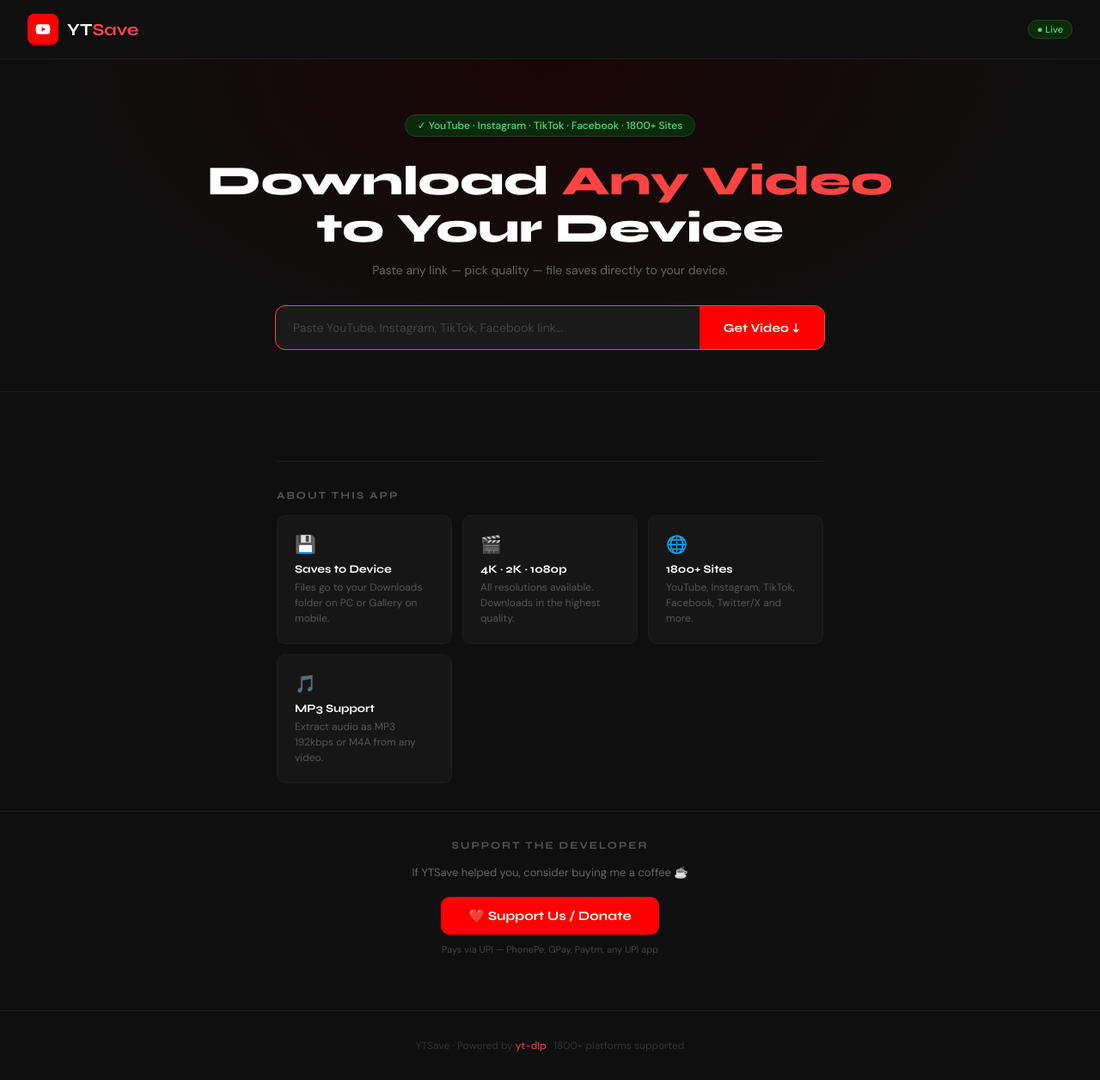
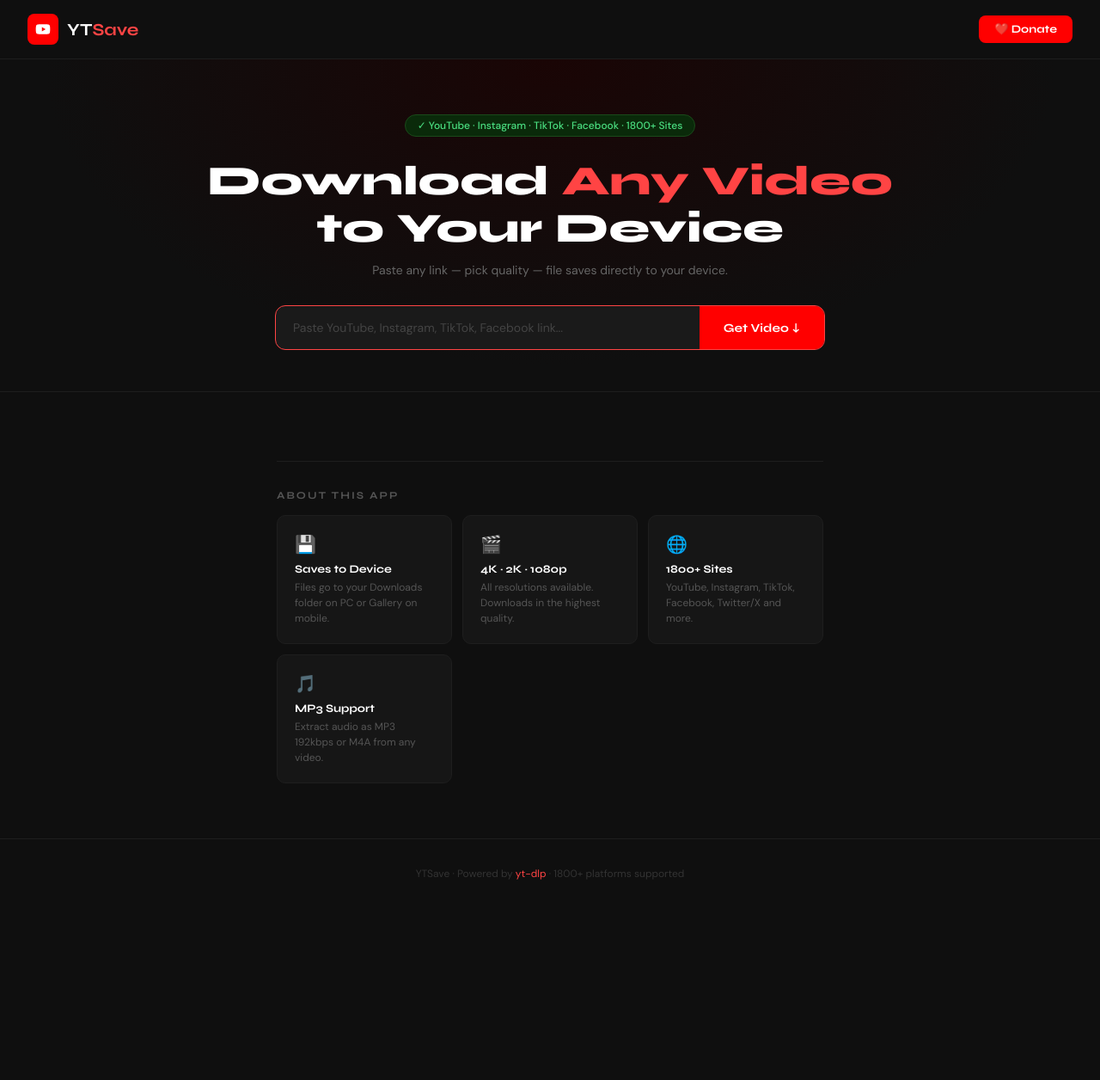
Before and after one commit to akatsukixpain12-stack/yt-downloader, a Flask app: page / in a window 1280 px wide. Shown: the whole page at 86% size. After the commit the page ends 1023 px from the top, so only its background shows below. Run offline with Flask 3, Linux system fonts and the light colour scheme; some libraries are stand-ins or nearby versions.

Commit message:
Fix donate - real UPI payment, navbar button, app selector

```diff
--- a/templates/index.html
+++ b/templates/index.html
@@ -3,7 +3,18 @@
 <head>
   <meta charset="UTF-8"/>
   <meta name="viewport" content="width=device-width, initial-scale=1.0"/>
-  <title>YTSave — Local YouTube Downloader</title>
+  <title>YTSave — Download YouTube, Instagram, TikTok Videos Free</title>
+  <meta name="description" content="Download YouTube, Instagram, TikTok, Facebook videos in 4K, 1080p, 720p or MP3. Free online video downloader. No app needed."/>
+  <meta name="keywords" content="youtube downloader, instagram downloader, tiktok downloader, download youtube video, video downloader, mp3 downloader, 4k downloader, free video downloader"/>
+  <meta name="robots" content="index, follow"/>
+  <meta property="og:title" content="YTSave — Free Video Downloader"/>
+  <meta property="og:description" content="Download videos from YouTube, Instagram, TikTok, Facebook in any quality. Free and fast."/>
+  <meta property="og:type" content="website"/>
+  <meta property="og:url" content="https://ytsave.onrender.com"/>
+  <meta name="twitter:card" content="summary"/>
+  <meta name="twitter:title" content="YTSave — Free Video Downloader"/>
+  <meta name="twitter:description" content="Download YouTube, Instagram, TikTok videos free in 4K, 1080p, MP3."/>
+  <link rel="canonical" href="https://ytsave.onrender.com"/>
   <link href="https://fonts.googleapis.com/css2?family=Syne:wght@400;700;800&family=DM+Sans:wght@400;500&display=swap" rel="stylesheet"/>
   <style>
     *, *::before, *::after { box-sizing: border-box; margin: 0; padding: 0; }
@@ -20,6 +31,8 @@
     .logo-text { font-family: 'Syne', sans-serif; font-size: 20px; font-weight: 700; color: #fff; }
     .logo-text span { color: #FF4444; }
     .local-badge { background: #0a2a0a; border: 1px solid #1a4a1a; color: #4ade80; font-size: 11px; font-weight: 500; padding: 3px 10px; border-radius: 20px; }
+    .btn-donate-nav { background: #FF0000; border: none; color: #fff; padding: 8px 18px; border-radius: 8px; font-family: 'Syne', sans-serif; font-weight: 700; font-size: 13px; cursor: pointer; transition: background .2s; display: flex; align-items: center; gap: 6px; }
+    .btn-donate-nav:hover { background: #cc0000; }
 
     .hero {
       text-align: center; padding: 4rem 2rem 3rem;
@@ -114,7 +127,7 @@
     </div>
     <span class="logo-text">YT<span>Save</span></span>
   </div>
-  <span class="local-badge">● Live</span>
+  <button class="btn-donate-nav" onclick="openDonate()">❤️ Donate</button>
 </nav>
 
 <section class="hero">
@@ -181,105 +194,154 @@
   </div>
 </div>
 
-<!-- DONATE SECTION -->
-<div style="text-align:center;padding:2rem 1rem;border-top:1px solid #1e1e1e;">
-  <p style="font-family:'Syne',sans-serif;font-size:12px;font-weight:700;text-transform:uppercase;letter-spacing:2px;color:#555;margin-bottom:1rem;">Support the Developer</p>
-  <p style="font-size:13px;color:#666;margin-bottom:1.25rem;">If YTSave helped you, consider buying me a coffee ☕</p>
-  <button onclick="donate()" style="background:#FF0000;border:none;color:#fff;padding:13px 32px;border-radius:10px;font-family:'Syne',sans-serif;font-weight:700;font-size:15px;cursor:pointer;transition:background .2s;">
-    ❤️ Support Us / Donate
-  </button>
-  <p style="font-size:11px;color:#444;margin-top:10px;">Pays via UPI — PhonePe, GPay, Paytm, any UPI app</p>
-</div>
+<!-- DONATE MODAL -->
+<div id="donateModal" style="display:none;position:fixed;inset:0;background:rgba(0,0,0,.88);z-index:999;align-items:center;justify-content:center;padding:16px;">
+  <div style="background:#161616;border:1px solid #2a2a2a;border-radius:16px;padding:2rem;max-width:380px;width:100%;text-align:center;position:relative;">
+    <button onclick="closeModal()" style="position:absolute;top:12px;right:16px;background:none;border:none;color:#666;font-size:22px;cursor:pointer;line-height:1;">✕</button>
 
-<!-- DONATE MODAL -->
-<div id="donateModal" style="display:none;position:fixed;inset:0;background:rgba(0,0,0,.85);z-index:999;align-items:center;justify-content:center;">
-  <div style="background:#161616;border:1px solid #2a2a2a;border-radius:16px;padding:2rem;max-width:360px;width:90%;text-align:center;position:relative;">
-    <button onclick="closeModal()" style="position:absolute;top:12px;right:16px;background:none;border:none;color:#666;font-size:20px;cursor:pointer;">✕</button>
-    <div id="donateContent">
-      <div style="font-size:36px;margin-bottom:12px;">❤️</div>
-      <h2 style="font-family:'Syne',sans-serif;font-size:20px;font-weight:800;margin-bottom:8px;">Support YTSave</h2>
-      <p style="font-size:13px;color:#666;margin-bottom:20px;">Choose an amount to donate via UPI</p>
+    <!-- Step 1: Choose amount -->
+    <div id="stepAmount">
+      <div style="font-size:38px;margin-bottom:10px;">❤️</div>
+      <h2 style="font-family:'Syne',sans-serif;font-size:20px;font-weight:800;margin-bottom:6px;">Support YTSave</h2>
+      <p style="font-size:13px;color:#666;margin-bottom:20px;">Your donation keeps this free for everyone</p>
+      <div style="display:grid;grid-template-columns:1fr 1fr;gap:10px;margin-bottom:14px;">
+        <button class="amt-btn" onclick="pickAmt(10,this)">₹10</button>
+        <button class="amt-btn" onclick="pickAmt(20,this)">₹20</button>
+        <button class="amt-btn" onclick="pickAmt(50,this)">₹50</button>
+        <button class="amt-btn" onclick="pickAmt(100,this)">₹100</button>
+      </div>
+      <div style="display:flex;border:1.5px solid #333;border-radius:8px;overflow:hidden;margin-bottom:18px;background:#111;">
+        <span style="padding:11px 14px;color:#888;font-size:14px;border-right:1px solid #333;">₹</span>
+        <input id="amtInput" type="number" min="1" placeholder="Enter custom amount" oninput="customAmt()" style="flex:1;background:transparent;border:none;outline:none;padding:11px 14px;color:#fff;font-size:14px;font-family:'DM Sans',sans-serif;"/>
+      </div>
+      <button onclick="goToPay()" style="width:100%;background:#FF0000;border:none;color:#fff;padding:14px;border-radius:10px;font-family:'Syne',sans-serif;font-weight:700;font-size:15px;cursor:pointer;margin-bottom:10px;">
+        Continue to Pay ↗
+      </button>
+      <p style="font-size:11px;color:#444;">Opens your UPI app — PhonePe, GPay, Paytm, any UPI</p>
+    </div>
+
+    <!-- Step 2: Open UPI -->
+    <div id="stepPay" style="display:none;">
+      <div style="font-size:38px;margin-bottom:10px;">💳</div>
+      <h2 style="font-family:'Syne',sans-serif;font-size:18px;font-weight:800;margin-bottom:6px;">Pay ₹<span id="payAmt">0</span></h2>
+      <p style="font-size:13px;color:#666;margin-bottom:6px;">UPI ID: <strong style="color:#fff;">7407589434@ybl</strong></p>
+      <p style="font-size:12px;color:#555;margin-bottom:20px;">Tap your preferred app below</p>
+
       <div style="display:grid;grid-template-columns:1fr 1fr;gap:10px;margin-bottom:16px;">
-        <button onclick="setAmount(10)" class="amt-btn">₹10</button>
-        <button onclick="setAmount(20)" class="amt-btn">₹20</button>
-        <button onclick="setAmount(50)" class="amt-btn">₹50</button>
-        <button onclick="setAmount(100)" class="amt-btn">₹100</button>
+        <button class="upi-btn" onclick="openUPI('phonepe')">
+          <span style="font-size:22px;">📱</span><br/>PhonePe
+        </button>
+        <button class="upi-btn" onclick="openUPI('gpay')">
+          <span style="font-size:22px;">🔵</span><br/>Google Pay
+        </button>
+        <button class="upi-btn" onclick="openUPI('paytm')">
+          <span style="font-size:22px;">💙</span><br/>Paytm
+        </button>
+        <button class="upi-btn" onclick="openUPI('any')">
+          <span style="font-size:22px;">📲</span><br/>Any UPI App
+        </button>
       </div>
-      <div style="display:flex;border:1.5px solid #333;border-radius:8px;overflow:hidden;margin-bottom:16px;">
-        <span style="padding:10px 14px;background:#1a1a1a;color:#888;font-size:14px;">₹</span>
-        <input id="amtInput" type="number" min="1" placeholder="Custom amount" style="flex:1;background:transparent;border:none;outline:none;padding:10px;color:#fff;font-size:14px;font-family:'DM Sans',sans-serif;"/>
-      </div>
-      <button onclick="payNow()" style="width:100%;background:#FF0000;border:none;color:#fff;padding:14px;border-radius:10px;font-family:'Syne',sans-serif;font-weight:700;font-size:15px;cursor:pointer;">
-        Pay Now via UPI ↗
+      <button onclick="showThanks()" style="width:100%;background:#1a1a1a;border:1px solid #333;color:#888;padding:11px;border-radius:8px;font-size:13px;cursor:pointer;">
+        ✓ I've paid — Show confirmation
       </button>
-      <p style="font-size:11px;color:#444;margin-top:10px;">Opens PhonePe / GPay / Paytm / any UPI app</p>
     </div>
-    <div id="thankYouContent" style="display:none;">
-      <div style="font-size:48px;margin-bottom:16px;">🎉</div>
+
+    <!-- Step 3: Thank you -->
+    <div id="stepThanks" style="display:none;">
+      <div style="font-size:52px;margin-bottom:14px;">🎉</div>
       <h2 style="font-family:'Syne',sans-serif;font-size:22px;font-weight:800;color:#4ade80;margin-bottom:10px;">Thanks for Donating!</h2>
-      <p style="font-size:14px;color:#888;line-height:1.6;">Have a nice day! Your support keeps YTSave running. ❤️</p>
-      <button onclick="closeModal()" style="margin-top:20px;background:#4ade80;border:none;color:#000;padding:12px 28px;border-radius:10px;font-family:'Syne',sans-serif;font-weight:700;font-size:14px;cursor:pointer;">Close</button>
+      <p style="font-size:15px;color:#aaa;line-height:1.7;margin-bottom:20px;">Have a nice day!<br/>Your support keeps YTSave running. ❤️</p>
+      <button onclick="closeModal()" style="background:#4ade80;border:none;color:#000;padding:12px 32px;border-radius:10px;font-family:'Syne',sans-serif;font-weight:700;font-size:15px;cursor:pointer;">Close</button>
     </div>
   </div>
 </div>
 
 <style>
-  .amt-btn {
-    background:#1a1a1a;border:1.5px solid #2a2a2a;color:#fff;
-    padding:10px;border-radius:8px;font-family:'Syne',sans-serif;
-    font-weight:700;font-size:15px;cursor:pointer;transition:all .15s;
-  }
-  .amt-btn:hover,.amt-btn.active{border-color:#FF4444;background:#200a0a;color:#FF4444;}
+  .amt-btn { background:#1a1a1a;border:1.5px solid #2a2a2a;color:#fff;padding:11px;border-radius:8px;font-family:'Syne',sans-serif;font-weight:700;font-size:15px;cursor:pointer;transition:all .15s; }
+  .amt-btn:hover,.amt-btn.active { border-color:#FF4444;background:#200a0a;color:#FF4444; }
+  .upi-btn { background:#1a1a1a;border:1.5px solid #2a2a2a;color:#fff;padding:14px 10px;border-radius:10px;font-family:'DM Sans',sans-serif;font-size:13px;font-weight:600;cursor:pointer;transition:all .15s; }
+  .upi-btn:hover { border-color:#FF4444;background:#200a0a; }
 </style>
 
 <footer><p>YTSave · Powered by <span>yt-dlp</span> · 1800+ platforms supported</p></footer>
 
 <script>
   const UPI_ID = '7407589434@ybl';
-  const PAYEE_NAME = 'YTSave';
-  let selectedAmt = 0;
+  const PAYEE = 'YTSave';
+  let donateAmt = 0;
 
-  function donate() {
+  function openDonate() {
+    donateAmt = 0;
+    document.getElementById('amtInput').value = '';
+    document.querySelectorAll('.amt-btn').forEach(b => b.classList.remove('active'));
+    show('stepAmount'); hide('stepPay'); hide('stepThanks');
     document.getElementById('donateModal').style.display = 'flex';
-    document.getElementById('donateContent').style.display = 'block';
-    document.getElementById('thankYouContent').style.display = 'none';
   }
 
   function closeModal() {
     document.getElementById('donateModal').style.display = 'none';
-    document.getElementById('amtInput').value = '';
-    selectedAmt = 0;
+  }
+
+  function pickAmt(amt, btn) {
+    donateAmt = amt;
+    document.getElementById('amtInput').value = amt;
+    document.querySelectorAll('.amt-btn').forEach(b => b.classList.remove('active'));
+    btn.classList.add('active');
+  }
+
+  function customAmt() {
+    donateAmt = document.getElementById('amtInput').value;
     document.querySelectorAll('.amt-btn').forEach(b => b.classList.remove('active'));
   }
 
-  function setAmount(amt) {
-    selectedAmt = amt;
-    document.getElementById('amtInput').value = amt;
-    document.querySelectorAll('.amt-btn').forEach(b => b.classList.remove('active'));
-    event.target.classList.add('active');
+  function goToPay() {
+    const amt = document.getElementById('amtInput').value || donateAmt;
+    if (!amt || amt <= 0) { alert('Please select or enter an amount.'); return; }
+    donateAmt = amt;
+    document.getElementById('payAmt').textContent = amt;
+    hide('stepAmount'); show('stepPay');
   }
 
-  function payNow() {
-    const amt = document.getElementById('amtInput').value || selectedAmt;
-    if (!amt || amt <= 0) {
-      alert('Please enter a donation amount.');
-      return;
+  function openUPI(app) {
+    const amt = donateAmt;
+    const note = encodeURIComponent('Donation to YTSave');
+    const name = encodeURIComponent(PAYEE);
+    const upi = encodeURIComponent(UPI_ID);
+
+    // Universal UPI deep link — works on all apps
+    const upiUrl = `upi://pay?pa=${upi}&pn=${name}&am=${amt}&cu=INR&tn=${note}`;
+
+    // App-specific deep links for better experience
+    const links = {
+      phonepe: `phonepe://pay?pa=${upi}&pn=${name}&am=${amt}&cu=INR&tn=${note}`,
+      gpay:    `tez://upi/pay?pa=${upi}&pn=${name}&am=${amt}&cu=INR&tn=${note}`,
+      paytm:   `paytmmp://pay?pa=${upi}&pn=${name}&am=${amt}&cu=INR&tn=${note}`,
+      any:     upiUrl
+    };
+
+    const link = links[app] || upiUrl;
+
+    // Try app-specific first, fallback to universal
+    const a = document.createElement('a');
+    a.href = link;
+    a.click();
+
+    // If app-specific fails after 1.5s, try universal UPI
+    if (app !== 'any') {
+      setTimeout(() => {
+        window.location.href = upiUrl;
+      }, 1500);
     }
-
-    // UPI deep link — opens any UPI app
-    const upiUrl = `upi://pay?pa=${UPI_ID}&pn=${encodeURIComponent(PAYEE_NAME)}&am=${amt}&cu=INR&tn=${encodeURIComponent('Donation to YTSave')}`;
-
-    // Try to open UPI app
-    window.location.href = upiUrl;
-
-    // Show thank you after 2 seconds (UPI app opens in background)
-    setTimeout(() => {
-      document.getElementById('donateContent').style.display = 'none';
-      document.getElementById('thankYouContent').style.display = 'block';
-    }, 2000);
   }
 
-  // Close modal on backdrop click
+  function showThanks() {
+    hide('stepPay'); show('stepThanks');
+  }
+
+  function show(id) { document.getElementById(id).style.display = 'block'; }
+  function hide(id) { document.getElementById(id).style.display = 'none'; }
+
+  // Close on backdrop click
   document.getElementById('donateModal').addEventListener('click', function(e) {
     if (e.target === this) closeModal();
   });
```
